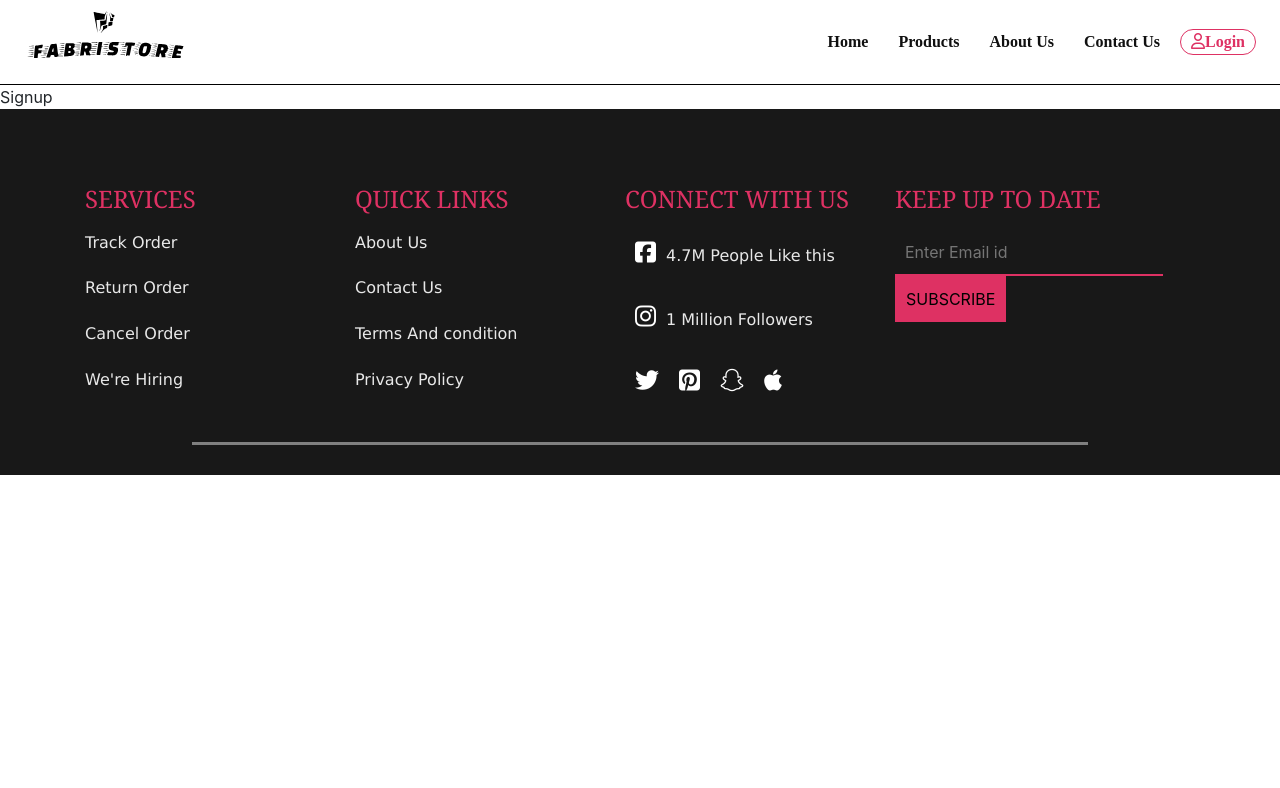
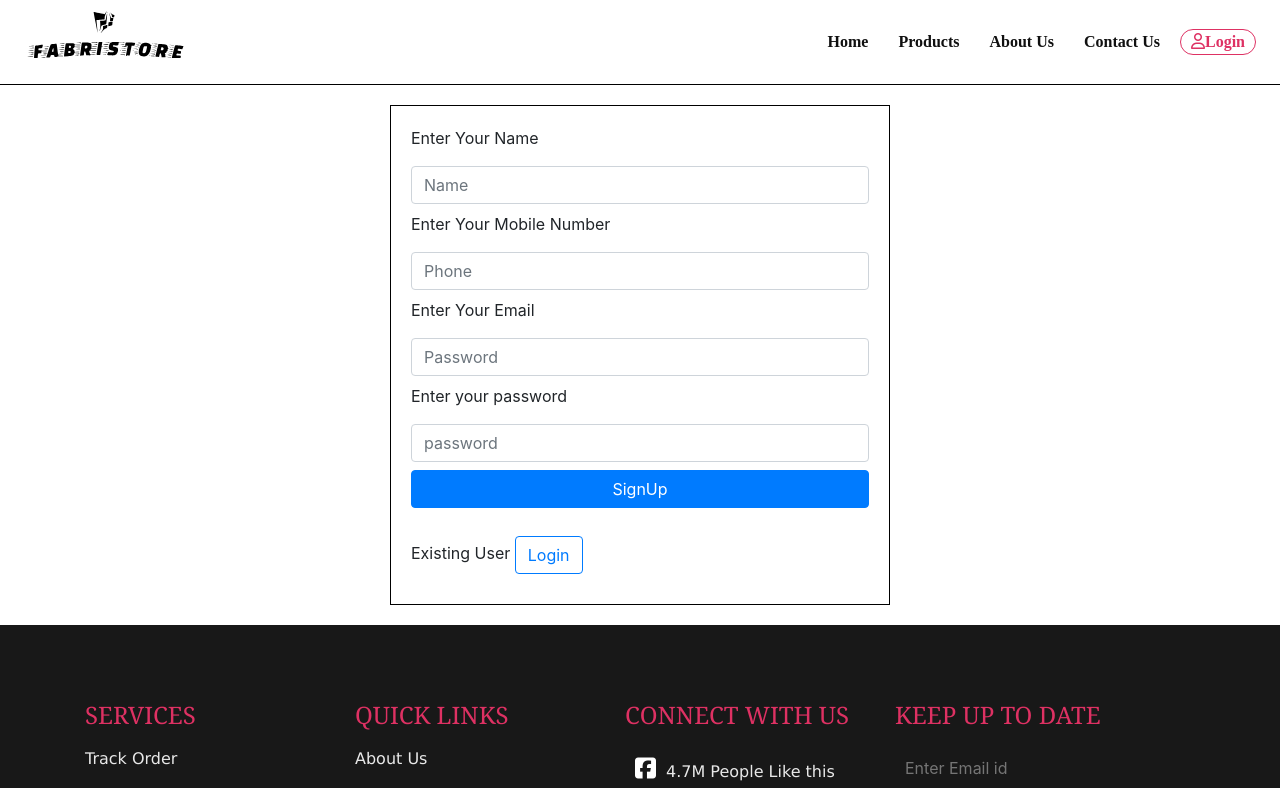
Before and after one commit to mdadnan2023/self-learning-, a React (Create React App) app: page /Signup in a window 1280 px wide. Shown: the top 788 px of the page. Built offline with nearby package versions, Linux system fonts and the light colour scheme.

Commit message:
internal pages

```diff
--- a/src/App.css
+++ b/src/App.css
@@ -621,3 +621,8 @@ th {
   -webkit-text-color: transparent;
   opacity: 0.3;
 }
+.page-wrapper{
+  display: flex;
+  justify-content: center;
+  align-items: center;
+}
--- a/src/App.js
+++ b/src/App.js
@@ -24,10 +24,7 @@ function App() {
       <Navbar />
         <Routes>
           <Route path="/" element={<Home />} />
-          <Route
-            path="/product"
-            element={<Filtering product={productDetails} />}
-          />
+          <Route path="/product" element={<Filtering product={productDetails} />}/>
           <Route path="/about" element={<About />} />
           <Route path="/contact" element={<Contact />} />
           <Route path="/Soon" element={<Soon />} />
--- a/src/components/Checkout.js
+++ b/src/components/Checkout.js
@@ -14,7 +14,6 @@ export default function Checkout() {
 
   const incrementQty = () => {
     setQuantity(quantity + 1);
-
   };
 
   const decrementQty = () => {
@@ -29,36 +28,41 @@ export default function Checkout() {
 
   if (emptyCart) {
     return (
-      <>
+      <div
+        style={{
+          width: "100%",
+          height: "100%",
+          display: "flex",
+          justifyContent: "center",
+          alignItems: "center",
+          padding : "20px 0"
+        }}
+      >
+        <div>
           <h1>Cart is empty</h1>
-        <Link to="/">Go to Homepage</Link>
-      </>
+          <Link className="btn btn-primary" to="/">
+            Go to Homepage
+          </Link>
+        </div>
+      </div>
     );
   }
 
   const fireAlert = () => {
-
     Swal.fire({
-        title: 'Press OK to proceed and CANCEL for decline',
+      title: "Press OK to proceed and CANCEL for decline",
       showConfirmButton: true,
       showCancelButton: true,
       confirmButtonText: "OK",
       cancelButtonText: "Cancel",
-        icon: 'warning'
-    }
-    ).then((result) => {
+      icon: "warning",
+    }).then((result) => {
       if (result.isConfirmed) {
-
-            Swal.fire('Your order is confirm', '', 'success');
+        Swal.fire("Your order is confirm", "", "success");
         navigate("/");
-
-        } else
-            Swal.fire(' Cancelled', '', 'error')
-
-    })
-
-
-}
+      } else Swal.fire(" Cancelled", "", "error");
+    });
+  };
 
   return (
     <>
@@ -128,7 +132,9 @@ export default function Checkout() {
           <p>Total Products: ₹ {clickDescProduct.price * quantity}</p>
           <p>Delivery charges: ₹ 100</p>
           <h3>Grand Total: ₹ {clickDescProduct.price * quantity + 100}</h3>
-          <button onClick={fireAlert} className="checkout-button">Place Order</button>
+          <button onClick={fireAlert} className="checkout-button">
+            Place Order
+          </button>
         </div>
       </div>
     </>
--- a/src/components/Login.js
+++ b/src/components/Login.js
@@ -3,15 +3,24 @@ import { Link } from "react-router-dom";
 
 export default function Login() {
   return (
-    <>
+    <div className="page-wrapper">
       <div className="form-wrapper">
         <label>Enter Your Email</label>
         <input className="form-control" placeholder="email" type="email" />
         <label>Enter your password</label>
-        <input className="form-control" placeholder="password" type="password" />
+        <input
+          className="form-control"
+          placeholder="password"
+          type="password"
+        />
         <button className="btn btn-primary">Login</button>
-        <span>New to Fabristore <Link className="btn btn-outline-primary" to="/Signup">SignUp</Link></span>
+        <span style={{marginTop : "20px"}}>
+          New to Fabristore{" "}
+          <Link className="btn btn-outline-primary" to="/Signup">
+            SignUp
+          </Link>
+        </span>
       </div>
-    </>
+    </div>
   );
 }
--- a/src/components/ProductDescription.js
+++ b/src/components/ProductDescription.js
@@ -9,15 +9,22 @@ import productDetails from "../data/productDetails";
 export default function ProductDescription() {
   const { productId } = useParams();
   const clickProduct = productDetails.find((prod) => prod.id == productId);
-  // const [mainImage, setMainImage] = useState();
-  const [price, setPrice] = useState(clickProduct);
 
-  const handlePrice = (size) =>{
-    if(size === "S"){
-      setPrice(price.price + 1);
-      // console.log(price.price + 1);
+  const [mainProduct, setMainProduct] = useState(clickProduct);
+
+  const handlePrice = (size) => {
+    if (size === "S") {
+      setMainProduct(prevProduct => ({...prevProduct,price: prevProduct.price - 80}));
+      setMainProduct(prevProduct =>({...prevProduct,quantity: prevProduct.quantity - 2}));
     }
-  }
+    if (size === "M") {
+      setMainProduct(prevProduct => ({...prevProduct,price: prevProduct.price - 20}));
+    }
+    if (size === "XL") {
+      setMainProduct(prevProduct => ({...prevProduct,price: prevProduct.price + 80}));
+    }
+
+  };
 
 
 
@@ -27,7 +34,7 @@ export default function ProductDescription() {
         <div className="product-image-slider w-50 p-4">
           <div className="product-image-wrapper">
             <div className="sidebar-img-sec">
-              {clickProduct.img.map((image, index) => (
+              {mainProduct.img.map((image, index) => (
                 <figure class="sidebar-img-wrapper" key={index}>
                   <img src={image} alt="new" />
                 </figure>
@@ -38,7 +45,7 @@ export default function ProductDescription() {
               pagination={{ clickable: true }}
               className="mySwiper swiper-card-wrapper"
             >
-              {clickProduct.img.map((image, index) => (
+              {mainProduct.img.map((image, index) => (
                 <SwiperSlide className="swiper-card" key={index}>
                   <img src={image} alt="new" />
                 </SwiperSlide>
@@ -59,19 +66,19 @@ export default function ProductDescription() {
         </div>
         <div className="product-description w-50">
           <h1 className="product-desc-title">
-            {clickProduct.brand} {clickProduct.name}
+            {mainProduct.brand} {mainProduct.name}
           </h1>
           <h3 className="product-desc-price">Price : </h3>
           <div className="price-sec">
             <div className="price-box">
               <span style={{ textDecoration: "line-through" }}>
-                ₹{clickProduct.price}
+                ₹{mainProduct.price}
               </span>
               <p>M.R.P</p>
             </div>
             <div className="price-box">
               <span style={{ color: "#008000" }}>
-                ₹{clickProduct.price * (40 / 100)}
+                ₹{mainProduct.price * (40 / 100)}
               </span>
               <p>Selling Price</p>
             </div>
@@ -83,28 +90,28 @@ export default function ProductDescription() {
           <div className="size-sec-wrapper">
             <h3 className="product-desc-price">Size : </h3>
             <div className="size-sec">
-              {price.size.map((size, index) => (
+              {mainProduct.size.map((size, index) => (
                 <button onClick={() => handlePrice(size)} className="size-box" key={index}>
                   {size}
                 </button>
               ))}
             </div>
           </div>
-          {/* <div className="quantity-sec-wrapper mt-5">
-            <h3 className="product-desc-price">Available Quantity : <span className="avail-num">{clickProduct.quantity}</span></h3>
-          </div> */}
+          <div className="quantity-sec-wrapper mt-5">
+            <h3 className="product-desc-price">Available Quantity : <span className="avail-num">{mainProduct.quantity}</span></h3>
+          </div>
           <div className="quantity-sec-wrapper mt-5">
             <h3 className="product-desc-price">
               Product Details :
-              <p className="product-desc-detail">{clickProduct.description}</p>
+              <p className="product-desc-detail">{mainProduct.description}</p>
             </h3>
           </div>
           <div className="btn-sec">
             <button type="button" className="cart-btn">
-              <Link style={{color: "#FFFFFF"}} to={`/checkout/${clickProduct.id}`}>BUY NOW</Link>
+              <Link style={{color: "#FFFFFF"}} to={`/checkout/${mainProduct.id}`}>BUY NOW</Link>
             </button>
             <button type="button" className="cart-btn">
-              <Link style={{color: "#FFFFFF"}} to={`/checkout/${clickProduct.id}`}>ADD TO CART</Link>
+              <Link style={{color: "#FFFFFF"}} to={`/checkout/${mainProduct.id}`}>ADD TO CART</Link>
             </button>
           </div>
           <div className="quantity-sec-wrapper mt-5">
--- a/src/components/Searching.js
+++ b/src/components/Searching.js
@@ -1,27 +1,28 @@
 import { useState } from "react";
+import { Link } from "react-router-dom";
 
 function Searching({ product }) {
   const [products, setProducts] = useState(product);
-  const [searchVal, setSearchVal] = useState("");
+  // const [searchVal, setSearchVal] = useState("");
 
-  function handleSearchClick() {
-    if (searchVal === "") {
-      setProducts(product);
-      return;
-    }
-    const filterBySearch = product.filter((item) => {
-      if (
-        item.name.toLowerCase().includes(searchVal.toLowerCase()) ||
-        item.category.toLowerCase().includes(searchVal.toLowerCase())
-      ) {
-        return item;
-      }
-    });
-    setProducts(filterBySearch);
-  }
+  // function handleSearchClick() {
+  //   if (searchVal === "") {
+  //     setProducts(product);
+  //     return;
+  //   }
+  //   const filterBySearch = product.filter((item) => {
+  //     if (
+  //       item.name.toLowerCase().includes(searchVal.toLowerCase()) ||
+  //       item.category.toLowerCase().includes(searchVal.toLowerCase())
+  //     ) {
+  //       return item;
+  //     }
+  //   });
+  //   setProducts(filterBySearch);
+  // }
   return (
     <div className="tc ma0 pa4 min-vh-100">
-      <div className="my-style">
+      {/* <div className="my-style">
         <input
           placeholder="search..."
           onChange={(e) => setSearchVal(e.target.value)}
@@ -29,7 +30,7 @@ function Searching({ product }) {
         <button className="search-btn" onClick={handleSearchClick}>
           🔍
         </button>
-      </div>
+      </div> */}
       <div className="c-card-sec">
         {products.map((product) => {
           return (
--- a/src/components/Signup.js
+++ b/src/components/Signup.js
@@ -1,7 +1,30 @@
-import React from 'react'
+import React from "react";
+import { Link } from "react-router-dom";
 
 export default function Signup() {
   return (
-    <div>Signup</div>
-  )
+    <div className="page-wrapper">
+      <div className="form-wrapper">
+        <label>Enter Your Name</label>
+        <input className="form-control" placeholder="Name" type="email" />
+        <label>Enter Your Mobile Number</label>
+        <input className="form-control" placeholder="Phone" type="email" />
+        <label>Enter Your Email</label>
+        <input className="form-control" placeholder="Password" type="email" />
+        <label>Enter your password</label>
+        <input
+          className="form-control"
+          placeholder="password"
+          type="password"
+        />
+        <button className="btn btn-primary">SignUp</button>
+        <span style={{marginTop : "20px"}}>
+          Existing User {" "}
+          <Link className="btn btn-outline-primary" to="/Login">
+            Login
+          </Link>
+        </span>
+      </div>
+    </div>
+  );
 }
```
Lines whose indentation alone changed are shown as unchanged.
